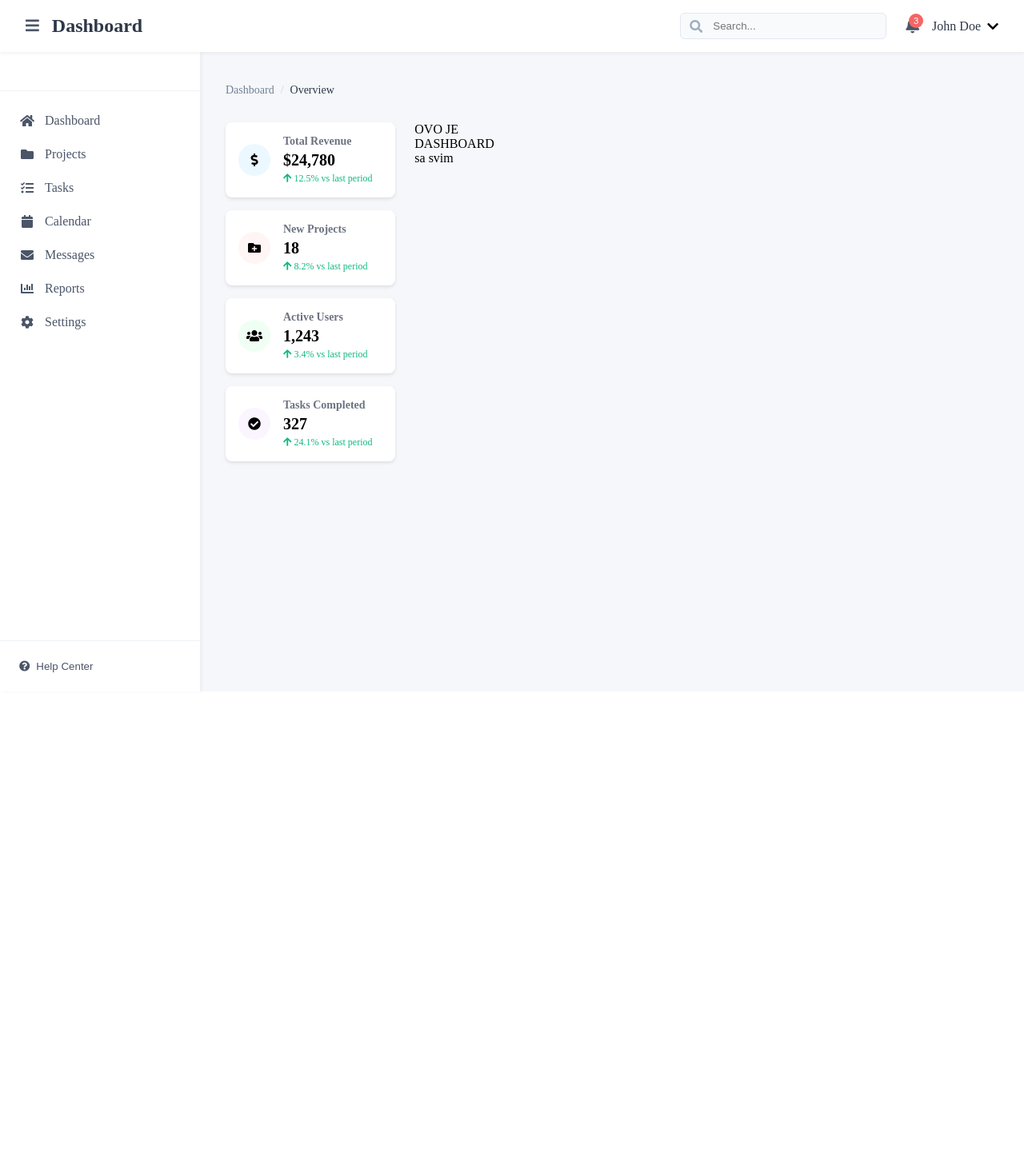
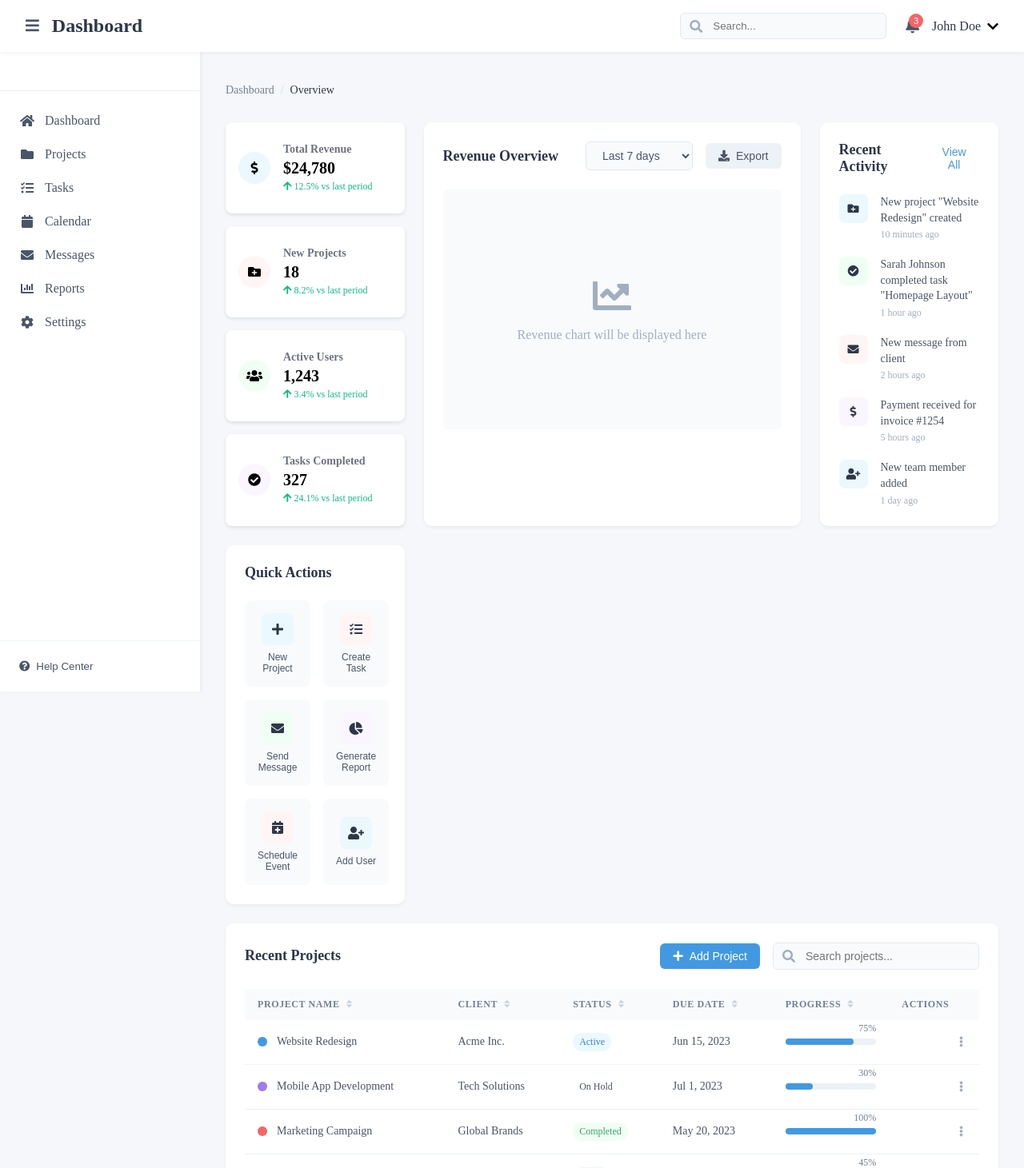
Before and after one commit to sasanedicbn/Mini-app, a Vue app in the folder Mini-app/: page /dashboard/da in a window 1280 px wide. Shown: the top 1461 px of the page at 80% size. Before the commit the page ends 865 px from the top, so only its background shows below. Built offline with nearby package versions, Linux system fonts and the light colour scheme.

Commit message:
Clean Dashboard component

```diff
--- a/Mini-app/src/components/Dashboard/DashboardHelpers/Dashboard.vue
+++ b/Mini-app/src/components/Dashboard/DashboardHelpers/Dashboard.vue
@@ -1,21 +1,18 @@
 <template>
     <div class="dashboard-grid">
     <DashboardStats />
-    <!-- <DashboardChart />
+    <DashboardChart />
     <DashboardRecentActivity />
     <DashboardQuickActions />
-    <DashboardDataTable/> -->
-    <!-- <DashboardBreadcrumbs /> -->
-     <p>OVO JE DASHBOARD sa svim</p>
+    <DashboardDataTable/>
   </div>
 </template>
 
 <script setup>
-// import DashboardDataTable from "@/components/Dashboard/DashboardHelpers/DashboardDataTable.vue";
+import DashboardDataTable from "@/components/Dashboard/DashboardHelpers/DashboardDataTable.vue";
 import DashboardStats from "../DashboardHelpers/DashboardStats.vue";
-// import DashboardChart from "./DashboardChart.vue";
-// import DashboardDataTable from "./DashboardDataTable.vue";
-// import DashboardQuickActions from "./DashboardQuickActions.vue";
-// import DashboardRecentActivity from "./DashboardRecentActivity.vue";
+import DashboardChart from "./DashboardChart.vue";
+import DashboardQuickActions from "./DashboardQuickActions.vue";
+import DashboardRecentActivity from "./DashboardRecentActivity.vue";
 
 </script>
```
